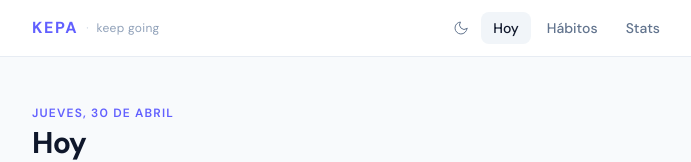
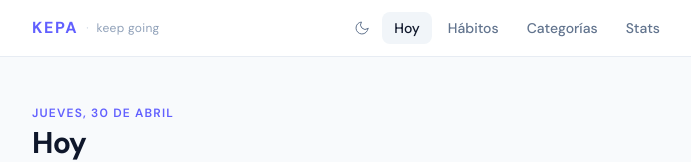
Before and after one commit to RubenDelgadoPareja/kepa, a React (Vite) app: page /today in a window 1280 px wide. Shown: the top 162 px of the page, without its empty margins (288-979 px from the left). Built offline with nearby package versions, Linux system fonts and the light colour scheme.

Commit message:
feat(nav): añadir ruta y enlace de categorías

```diff
--- a/src/layout.tsx
+++ b/src/layout.tsx
@@ -30,6 +30,15 @@ function IconStats() {
   )
 }
 
+function IconCategories() {
+  return (
+    <svg className="w-5 h-5" viewBox="0 0 24 24" fill="none" stroke="currentColor" strokeWidth={1.5} strokeLinecap="round" strokeLinejoin="round">
+      <path d="M20.59 13.41l-7.17 7.17a2 2 0 0 1-2.83 0L2 12V2h10l8.59 8.59a2 2 0 0 1 0 2.82z" />
+      <line x1="7" y1="7" x2="7.01" y2="7" />
+    </svg>
+  )
+}
+
 function IconSun() {
   return (
     <svg className="w-4 h-4" viewBox="0 0 24 24" fill="none" stroke="currentColor" strokeWidth={1.5} strokeLinecap="round" strokeLinejoin="round">
@@ -50,6 +59,7 @@ function IconMoon() {
 const NAV_ITEMS = [
   { to: '/today', label: 'Hoy', Icon: IconToday },
   { to: '/habits', label: 'Hábitos', Icon: IconHabits },
+  { to: '/categories', label: 'Categorías', Icon: IconCategories },
   { to: '/stats', label: 'Stats', Icon: IconStats },
 ]
 
--- a/src/router.tsx
+++ b/src/router.tsx
@@ -3,6 +3,7 @@ import { Layout } from './layout'
 import { HabitsPage } from '@/modules/habits/presentation/pages/habits.page'
 import { TodayPage } from '@/modules/tracking/presentation/pages/today.page'
 import { StatsPage } from '@/modules/stats/presentation/pages/stats.page'
+import { CategoriesPage } from '@/modules/categories/presentation/pages/categories.page'
 
 export const router = createBrowserRouter([
   {
@@ -12,6 +13,7 @@ export const router = createBrowserRouter([
       { index: true, element: <Navigate to="/today" replace /> },
       { path: 'today', element: <TodayPage /> },
       { path: 'habits', element: <HabitsPage /> },
+      { path: 'categories', element: <CategoriesPage /> },
       { path: 'stats', element: <StatsPage /> },
     ],
   },
```
